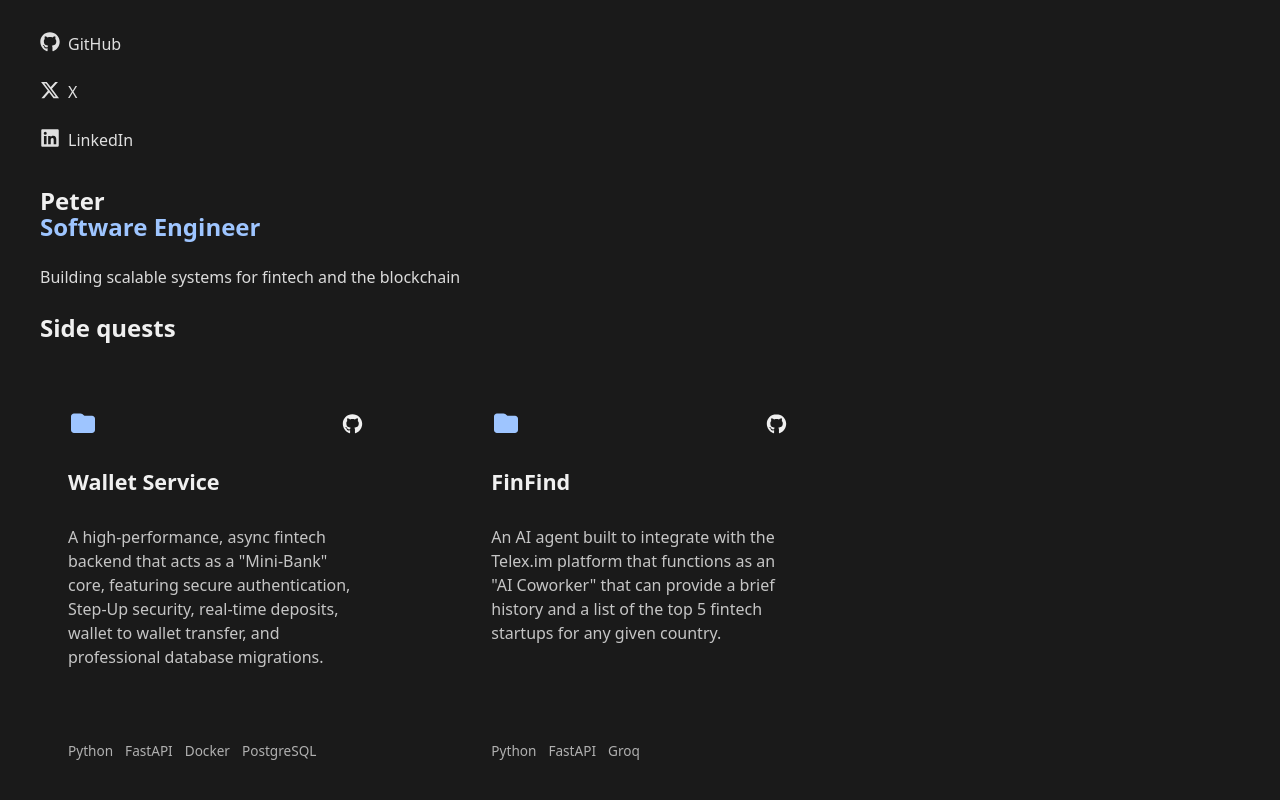
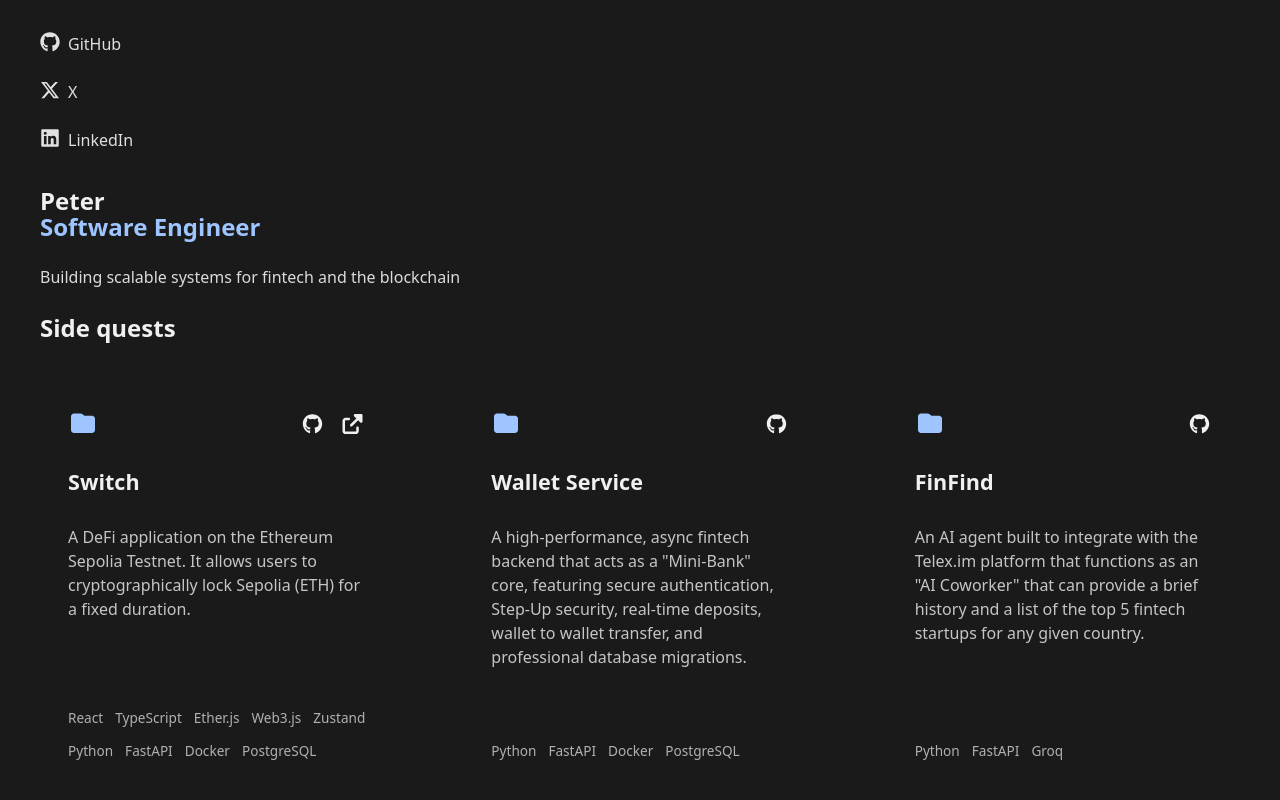
Before and after one commit to aluyapeter/perofrontend.github.io, a React (Vite) app in the folder portfolio-v2/: page / in a window 1280 px wide. Shown: the top 800 px of the page. Built offline with nearby package versions, Linux system fonts and the light colour scheme; a web font is replaced by a local one.

Commit message:
Update content.js

```diff
--- a/portfolio-v2/src/data/content.js
+++ b/portfolio-v2/src/data/content.js
@@ -7,6 +7,15 @@ export const heroData = {
 export const projectsData = [
   {
     id: 1,
+    title: 'Switch',
+    description:
+      'A DeFi application on the Ethereum Sepolia Testnet. It allows users to cryptographically lock Sepolia (ETH) for a fixed duration.',
+    tech: ['React', 'TypeScript', 'Ether.js', 'Web3.js', 'Zustand', 'Python', 'FastAPI', 'Docker', 'PostgreSQL'],
+    github: 'https://github.com/aluyapeter/switch-smart-vault',
+    live: 'https://switch-smart-vault.vercel.app',
+  },
+  {
+    id: 2,
     title: 'Wallet Service',
     description:
       'A high-performance, async fintech backend that acts as a "Mini-Bank" core, featuring secure authentication, Step-Up security, real-time deposits, wallet to wallet transfer, and professional database migrations.',
@@ -15,7 +24,7 @@ export const projectsData = [
     live: null,
   },
   {
-    id: 2,
+    id: 3,
     title: 'FinFind',
     description:
       'An AI agent built to integrate with the Telex.im platform that functions as an "AI Coworker" that can provide a brief history and a list of the top 5 fintech startups for any given country.',
```
